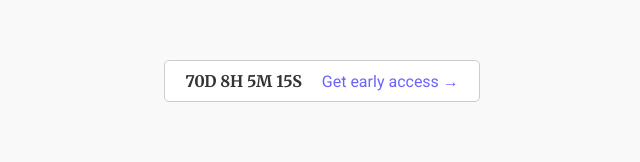
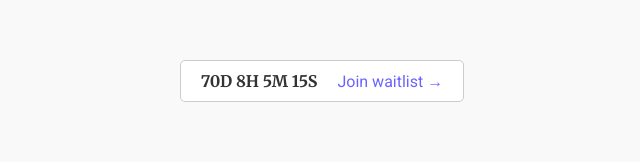
Before and after one commit to RITHVIK1101/AvantAI, a React (Create React App) app: page / in a window 1280 px wide. Shown: the part 168-330 px from the top of the page, without its empty margins (318-958 px from the left). Built offline with nearby package versions, Linux system fonts and the light colour scheme.

Commit message:
animation change

```diff
--- a/package.json
+++ b/package.json
@@ -14,6 +14,7 @@
     "web-vitals": "^2.1.4"
   },
   "scripts": {
+    "dev":"react-scripts start",
     "start": "react-scripts start",
     "build": "react-scripts build",
     "test": "react-scripts test",
--- a/src/App.css
+++ b/src/App.css
@@ -14,6 +14,14 @@ body {
   align-items: center;
   justify-content: center;
   text-align: center;
+  opacity: 0;
+  transform: translateY(20px);
+  transition: opacity 0.833s ease-in-out, transform 0.833s ease-in-out;
+}
+
+.container.loaded {
+  opacity: 1;
+  transform: translateY(0);
 }
 
 .countdown-container {
@@ -54,12 +62,14 @@ body {
   font-size: 24px;
   font-weight: 550;
 }
-.new{
+
+.new {
   font-size: 32px;
   background: -webkit-linear-gradient(#a7bfff, #0d35ff);
   -webkit-background-clip: text;
   -webkit-text-fill-color: transparent;
 }
+
 @media (max-width: 768px) {
   .main-title {
     font-size: 42px;
--- a/src/App.js
+++ b/src/App.js
@@ -9,6 +9,8 @@ function App() {
     minutes: 0,
     seconds: 0,
   });
+
+  const [isLoaded, setIsLoaded] = useState(false); // State to track if the content has loaded
 
   useEffect(() => {
     let endDate = localStorage.getItem('countdownEndDate');
@@ -40,18 +42,20 @@ function App() {
     updateTimer();
     const timerInterval = setInterval(updateTimer, 1000);
 
+    setTimeout(() => setIsLoaded(true), 100); // Simulate a delay before setting isLoaded to true
+
     return () => clearInterval(timerInterval);
   }, []);
 
   return (
-    <div className="container">
+    <div className={`container ${isLoaded ? 'loaded' : ''}`}>
       <div className="countdown-container">
         <div className="timer-box">
           <div className="timer">
             {`${timeLeft.days}D ${timeLeft.hours}H ${timeLeft.minutes}M ${timeLeft.seconds}S`}
           </div>
           <a href="https://tally.so/r/3lL6Ro" target="_blank" rel="noopener noreferrer" className="access-link">
-            Get early access →
+            Join waitlist →
           </a>
         </div>
       </div>
```
